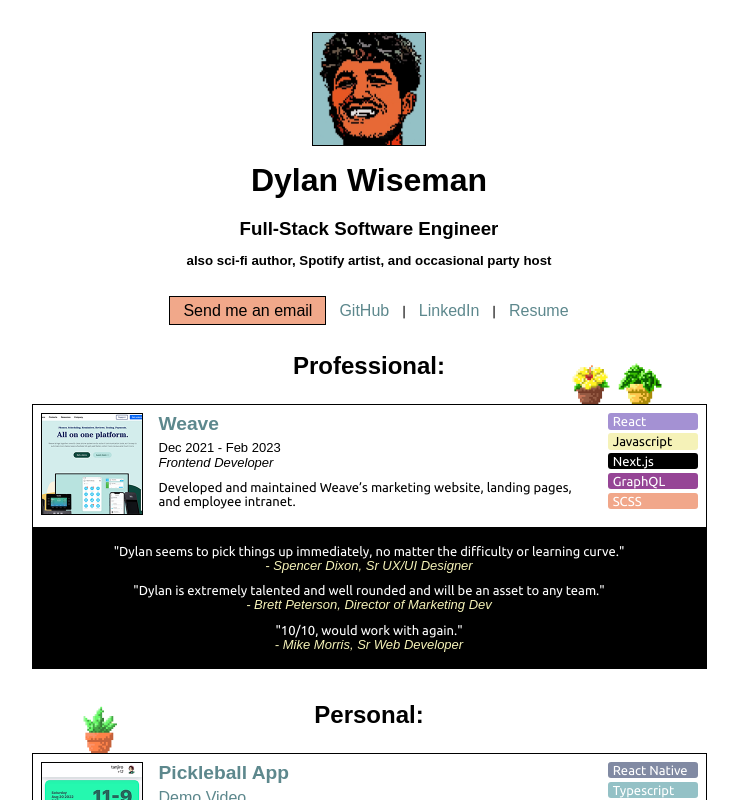
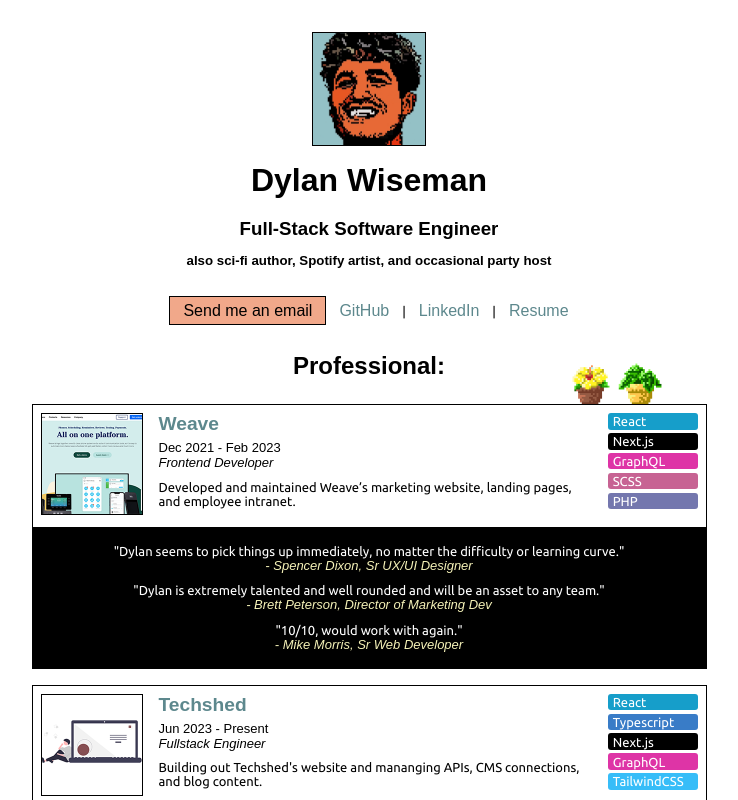
Before and after one commit to dylanwiseman/dylanwiseman.github.io, a React (Create React App) app: page / in a window 1280 px wide. Shown: the top 800 px of the page, without its empty margins (271-1009 px from the left). Built offline with nearby package versions, Linux system fonts and the light colour scheme; a web font is replaced by a local one.

Commit message:
techshed

```diff
--- a/src/Components/Project.tsx
+++ b/src/Components/Project.tsx
@@ -15,37 +15,47 @@
     let fontColor = "white";
     switch (tag) {
       case "React":
-        color = "#A491D3";
+        color = "#169ECA";
         break;
       case "React Native":
-        color = "#818AA3";
+        color = "#61DAFB";
+        fontColor = "black";
         break;
       case "CSS":
-        color = "#C5DCA0";
-        fontColor = "black";
+        color = "#2D52E5";
+        fontColor = "white";
         break;
       case "Typescript":
-        color = "#94C1C6";
+        color = "#397CC7";
         break;
       case "Javascript":
-        color = "#F5F2B8";
+        color = "#F0DC56";
         fontColor = "black";
         break;
       case "GraphQL":
-        color = "rgb(150, 69, 150)";
+        color = "#DE34A6";
         break;
       case "MongoDB":
-        color = "#F9DAD0";
-        fontColor = "black";
+        color = "#026548";
         break;
       case "Firebase":
-        color = "#FE4A49";
+        color = "#F6A312";
         break;
       case "NodeJs":
-        color = "#89043D";
+        color = "#519942";
         break;
       case "SCSS":
-        color = "#F1A78A";
+        color = "#C76393";
+        break;
+      case "PHP":
+        color = "#7477AE";
+        break;
+      case "Next.js":
+        fontColor = "white";
+        color = "black";
+        break;
+      case "TailwindCSS":
+        color = "#37BDF8";
         break;
     }
     return (
--- a/src/professional.tsx
+++ b/src/professional.tsx
@@ -1,4 +1,5 @@
 import weave from "./images/weave.png";
+import techshed from "./images/techshed.png";
 
 export const professional = [
   {
@@ -8,7 +9,7 @@
     link: "https://www.getweave.com",
     image: weave,
     desc: "Developed and maintained Weave’s marketing website, landing pages, and employee intranet.",
-    tags: ["React", "Javascript", "Next.js", "GraphQL", "SCSS"],
+    tags: ["React", "Next.js", "GraphQL", "SCSS", "PHP"],
     reviews: [
       {
         body: "Dylan seems to pick things up immediately, no matter the difficulty or learning curve.",
@@ -24,4 +25,28 @@
       },
     ],
   },
+  {
+    name: "Techshed",
+    dates: "Jun 2023 - Present",
+    title: "Fullstack Engineer",
+    link: "https://thetechshed.org/",
+    image: techshed,
+    github: "https://github.com/hanfamilym1/tech-shed",
+    desc: "Building out Techshed's website and mananging APIs, CMS connections, and blog content.",
+    tags: ["React", "Typescript", "Next.js", "GraphQL", "TailwindCSS"],
+    // reviews: [
+    //   {
+    //     body: "Dylan seems to pick things up immediately, no matter the difficulty or learning curve.",
+    //     title: "Spencer Dixon, Sr UX/UI Designer",
+    //   },
+    //   {
+    //     body: "Dylan is extremely talented and well rounded and will be an asset to any team.",
+    //     title: "Brett Peterson, Director of Marketing Dev",
+    //   },
+    //   {
+    //     body: "10/10, would work with again.",
+    //     title: "Mike Morris, Sr Web Developer",
+    //   },
+    // ],
+  },
 ];
--- a/src/projects.tsx
+++ b/src/projects.tsx
@@ -13,7 +13,7 @@
     github: "https://github.com/dylanwiseman/pickleball",
     image: pickleball,
     desc: "Mobile app for keeping score and logging stats for pickleball games with friends.",
-    tags: ["React Native", "Typescript", "MongoDB", "GraphQL", "Firebase"],
+    tags: ["React Native", "MongoDB", "GraphQL", "Firebase", "NodeJs"],
   },
   {
     name: "Sunset Cave",
```
Also changed, not shown: src/images/techshed.png (added), 1 other file (tests, documents, lock files or other folders).
